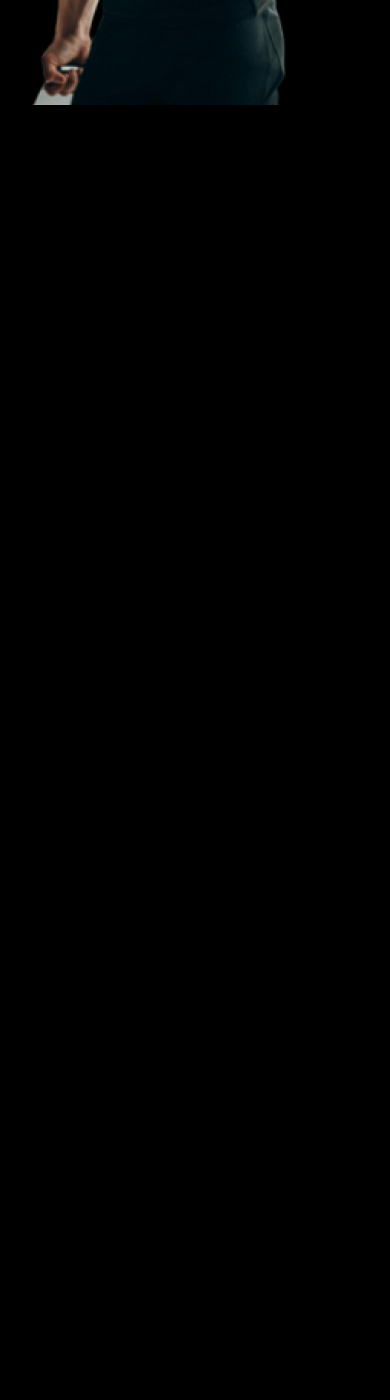
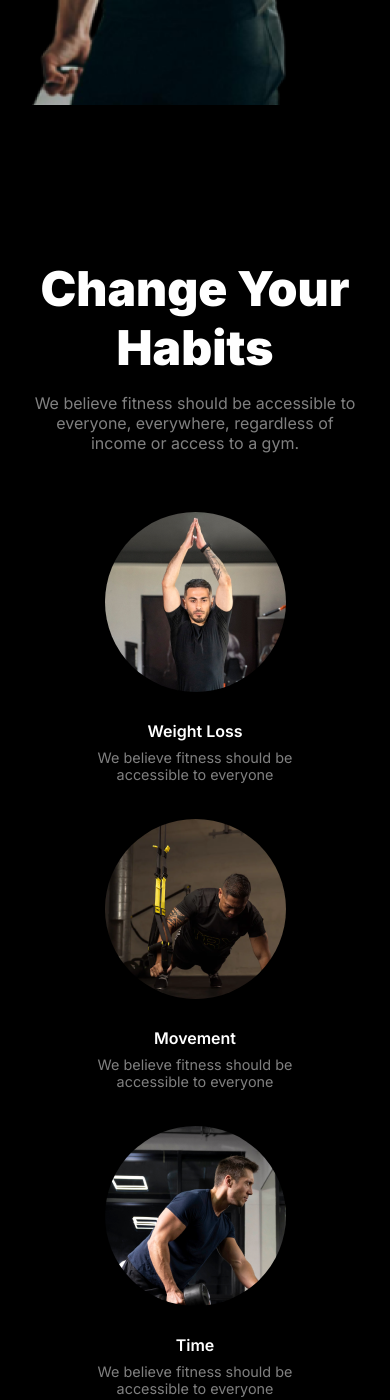
Before and after one commit to ezmahir/Milestone-2-Assignment, a plain HTML site: page index.html in a window 390 px wide. Shown: the part 1124-2524 px from the top of the page. Before the commit the page ends 1383 px from the top, so only its background shows below. Drawn offline with Linux system fonts and the light colour scheme; a web font is replaced by a local one.

Commit message:
added the Change Your Habits section and made it responsive

```diff
--- a/Styles/media.css
+++ b/Styles/media.css
@@ -35,4 +35,10 @@
         right: 1rem;
         padding-bottom: 2rem;
     }
+    .round-card-container{
+        flex-direction: column;
+    }
+    .round-cards{
+        margin-bottom: 2.25rem;
+    }
 }
--- a/Styles/style.css
+++ b/Styles/style.css
@@ -129,3 +129,48 @@ nav{
     font-size: 1.5rem;
     font-weight: 900;
 }
+#sec-para-title{
+    font-size: 3rem;
+    font-weight: 900;
+    text-align: center;
+    margin-bottom: 1rem;
+}
+#sec-para-des{
+    text-align: center;
+    font-size: 1rem;
+    font-weight: 400;
+    color: rgba(255, 255, 255, 0.5);
+    margin-bottom: 3.7rem;
+}
+.round-card-container{
+    margin: 0 auto;
+    display: flex;
+    justify-content: space-evenly;
+    margin-bottom: 6rem;
+}
+.round-pic{
+    display: flex;
+    justify-content: center;
+    margin-bottom: 1.8rem;
+}
+.round-pic img{
+    border-radius: 50%;
+
+}
+.round-card-title{
+    font-size: 18;
+    font-weight: 600;
+    display: flex;
+    justify-content: center;
+    margin-bottom: 0.5rem;
+}
+.round-card-des{
+    display: flex;
+    flex-direction: column;
+    align-items: center;
+}
+.round-card-des p{
+    color: rgba(255, 255, 255, 0.5);
+    font-weight: 400;
+    font-size: 0.9rem;
+}
--- a/index.html
+++ b/index.html
@@ -61,8 +61,63 @@
         </div>
     </header>
 
-    <main>
+    <main class="inter-font">
+        <div class="sec-para">
+            <p id="sec-para-title">Change Your Habits</p>
+            <p id="sec-para-des">We believe fitness should be accessible to everyone,
+                everywhere, regardless of income or access to a gym.</p>
+        </div>
 
+        <div class="round-card-container">
+            <div class="round-cards">
+                <div class="round-pic">
+                    <img src="images/image 2.png" alt="">
+                </div>
+                <div class="round-card-title">
+                    <p>Weight Loss</p>
+                </div>
+                <div class="round-card-des">
+                    <p>We believe fitness should be</p>
+                    <p>accessible to everyone</p>
+                </div>
+            </div>
+            <div class="round-cards">
+                <div class="round-pic">
+                    <img src="images/image 3.png" alt="">
+                </div>
+                <div class="round-card-title">
+                    <p>Movement</p>
+                </div>
+                <div class="round-card-des">
+                    <p>We believe fitness should be</p>
+                    <p>accessible to everyone</p>
+                </div>
+            </div>
+            <div class="round-cards">
+                <div class="round-pic">
+                    <img src="images/image 4.png" alt="">
+                </div>
+                <div class="round-card-title">
+                    <p>Time</p>
+                </div>
+                <div class="round-card-des">
+                    <p>We believe fitness should be</p>
+                    <p>accessible to everyone</p>
+                </div>
+            </div>
+            <div class="round-cards">
+                <div class="round-pic">
+                    <img src="images/image 5.png" alt="">
+                </div>
+                <div class="round-card-title">
+                    <p>Practice</p>
+                </div>
+                <div class="round-card-des">
+                    <p>We believe fitness should be</p>
+                    <p>accessible to everyone</p>
+                </div>
+            </div>
+        </div>
     </main>
     <footer>
 
```
